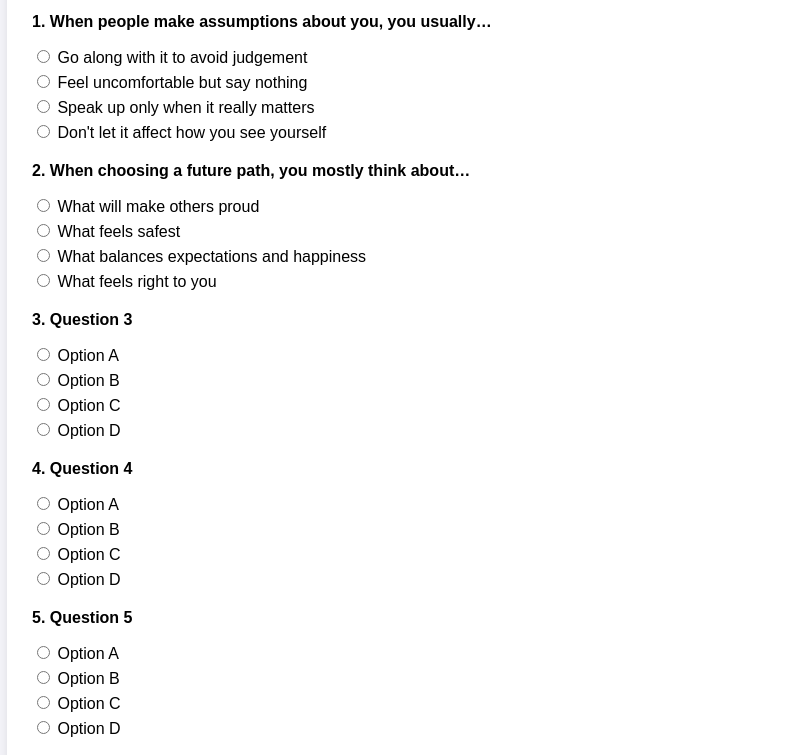
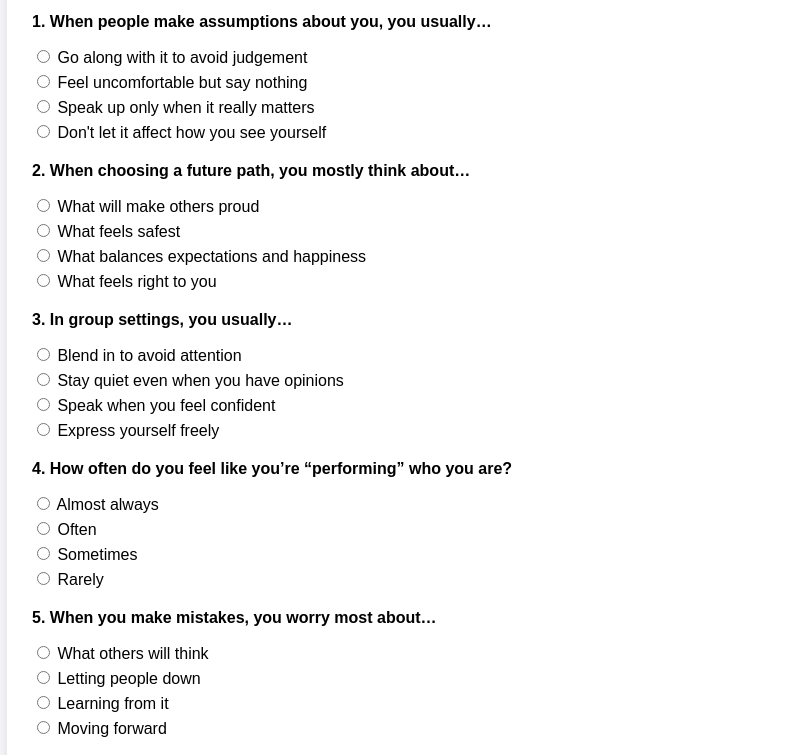
Before and after one commit to shirokanerinkos/personalityquiz, a plain HTML site: page index.html in a window 1280 px wide. Shown: the part 183-938 px from the top of the page, without its empty margins (208-1018 px from the left). Drawn offline with Linux system fonts and the light colour scheme.

Commit message:
Update index.html

```diff
--- a/index.html
+++ b/index.html
@@ -97,23 +97,30 @@
       <label><input type="radio" name="q2" value="D"> What feels right to you</label>
     </div>
 
-    <script>
-      const questions = 20;
-      const form = document.getElementById("quizForm");
+<div class="question">
+  <p>3. In group settings, you usually…</p>
+  <label><input type="radio" name="q3" value="A"> Blend in to avoid attention</label>
+  <label><input type="radio" name="q3" value="B"> Stay quiet even when you have opinions</label>
+  <label><input type="radio" name="q3" value="C"> Speak when you feel confident</label>
+  <label><input type="radio" name="q3" value="D"> Express yourself freely</label>
+</div>
 
-      for (let i = 3; i <= questions; i++) {
-        const div = document.createElement("div");
-        div.className = "question";
-        div.innerHTML = `
-          <p>${i}. Question ${i}</p>
-          <label><input type="radio" name="q${i}" value="A"> Option A</label>
-          <label><input type="radio" name="q${i}" value="B"> Option B</label>
-          <label><input type="radio" name="q${i}" value="C"> Option C</label>
-          <label><input type="radio" name="q${i}" value="D"> Option D</label>
-        `;
-        form.appendChild(div);
-      }
-    </script>
+<div class="question">
+  <p>4. How often do you feel like you’re “performing” who you are?</p>
+  <label><input type="radio" name="q4" value="A"> Almost always</label>
+  <label><input type="radio" name="q4" value="B"> Often</label>
+  <label><input type="radio" name="q4" value="C"> Sometimes</label>
+  <label><input type="radio" name="q4" value="D"> Rarely</label>
+</div>
+
+<div class="question">
+  <p>5. When you make mistakes, you worry most about…</p>
+  <label><input type="radio" name="q5" value="A"> What others will think</label>
+  <label><input type="radio" name="q5" value="B"> Letting people down</label>
+  <label><input type="radio" name="q5" value="C"> Learning from it</label>
+  <label><input type="radio" name="q5" value="D"> Moving forward</label>
+</div>
+
 
     <button type="button" onclick="calculateResult()">See My Result</button>
   </form>
```
